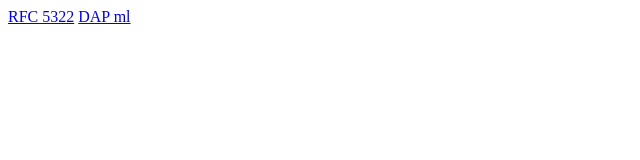
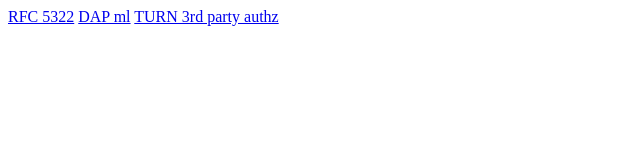
Before and after one commit to dontcallmedom/travis-test, a plain HTML site: page index.html in a window 1280 px wide. Shown: the whole page, without its empty margins (0-640 px from the left). Drawn offline with Linux system fonts and the light colour scheme.

Commit message:
link to datatracker

```diff
--- a/index.html
+++ b/index.html
@@ -1,4 +1,5 @@
 <!doctype html><html>
 <body><a href="https://tools.ietf.org/html/rfc5322">RFC 5322</a>
 <a href="https://lists.w3.org/Archives/Public/public-device-apis/">DAP ml</a>
+<a href="https://datatracker.ietf.org/doc/draft-ietf-tram-turn-third-party-authz/">TURN 3rd party authz</a>
 </body></html>
```
